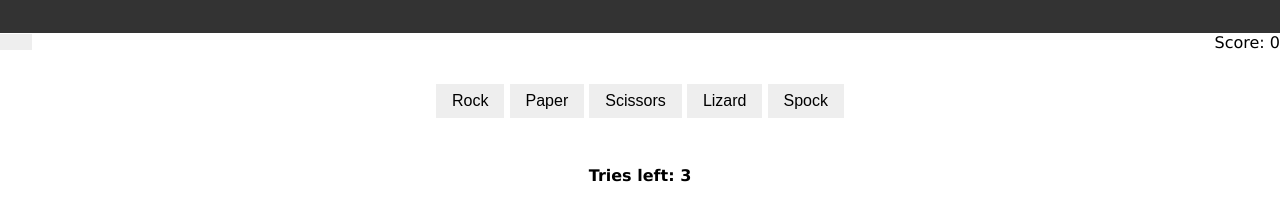
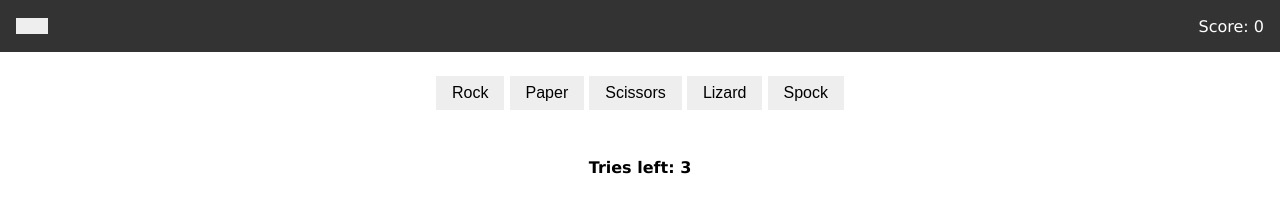
Before and after one commit to MickKav/RockPaperScissorsLizardSpock, a plain HTML site: page index.html in a window 1280 px wide. Shown: the part 128-348 px from the top of the page. Drawn offline with Linux system fonts and the light colour scheme.

Commit message:
Move nav from main to header

```diff
--- a/assets/css/styles.css
+++ b/assets/css/styles.css
@@ -54,6 +54,11 @@ button {
         grid-template-columns: repeat(4, 1fr);
     }
 
+    main {
+        margin-top: 1rem;
+        padding: 0.5rem;
+    }
+
     .result-container {
         margin-top: 2rem;
         font-size: 2.2rem;
--- a/index.html
+++ b/index.html
@@ -11,11 +11,11 @@
     <header>
         <h1>Galactic Bash</h1>
         <h2>(Rock, Paper, Scissors, Liazrd, Spock)</h2>
+        <nav>
+            <button id="play"></button>
+            <div>Score: <span id="score">0</span></div>
+        </nav>
     </header>
-    <nav>
-        <button id="play"></button>
-        <div>Score: <span id="score">0</span></div>
-    </nav>
     <main>
         <div class="game-nav-container">
             <button data-choice="rock">Rock</button>
```
